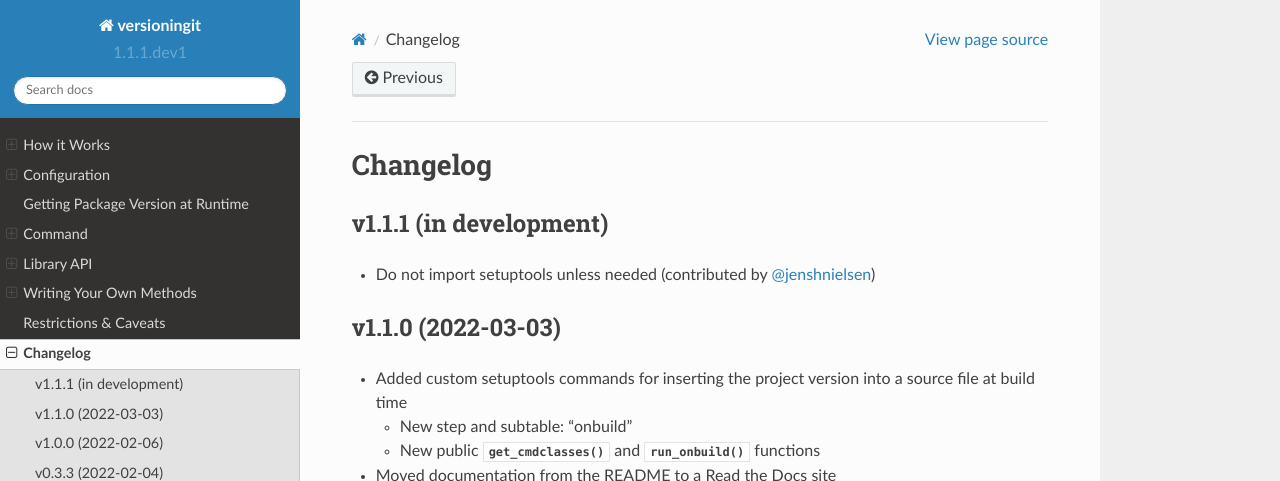
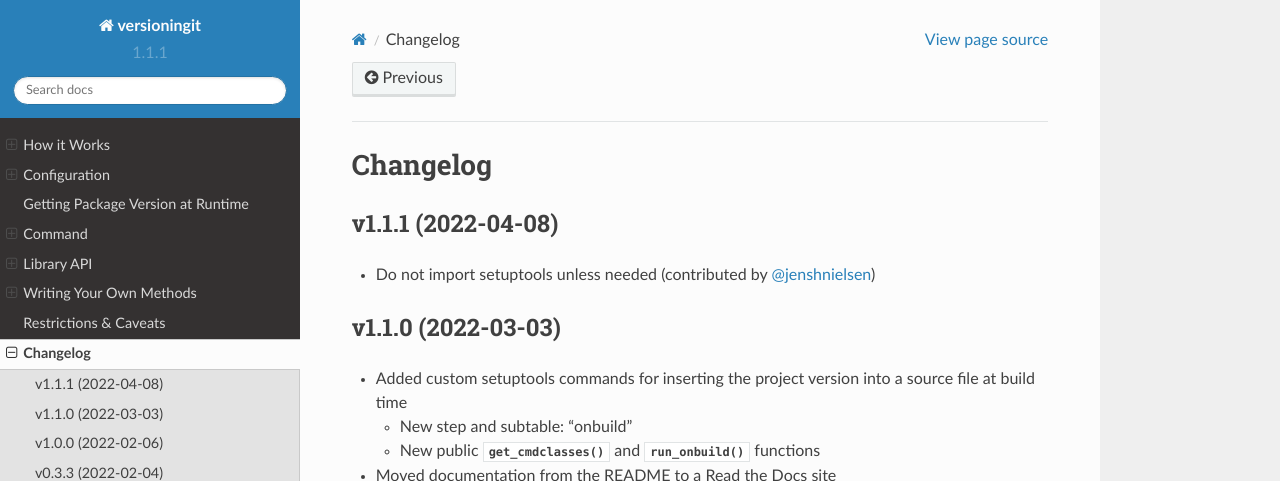
Before and after one commit to jwodder/versioningit, a Sphinx documentation site: the page built from docs/changelog.rst, in a window 1280 px wide and 900 px high. Shown: the top 481 px of the window. Built offline with Sphinx 7.4.7 and the Read the Docs theme 2.0.0, drawn with Linux system fonts in a browser that asks for light colours.

```diff
--- a/CHANGELOG.md
+++ b/CHANGELOG.md
@@ -1,5 +1,5 @@
-v1.1.1 (in development)
------------------------
+v1.1.1 (2022-04-08)
+-------------------
 - Do not import setuptools unless needed (contributed by
   [@jenshnielsen](https://github.com/jenshnielsen))
 
--- a/docs/changelog.rst
+++ b/docs/changelog.rst
@@ -3,8 +3,8 @@
 Changelog
 =========
 
-v1.1.1 (in development)
------------------------
+v1.1.1 (2022-04-08)
+-------------------
 - Do not import setuptools unless needed (contributed by `@jenshnielsen
   <https://github.com/jenshnielsen>`_)
 
--- a/src/versioningit/__init__.py
+++ b/src/versioningit/__init__.py
@@ -38,7 +38,7 @@
 <https://versioningit.rtfd.io> for more information.
 """
 
-__version__ = "1.1.1.dev1"
+__version__ = "1.1.1"
 __author__ = "John Thorvald Wodder II"
 __author_email__ = "versioningit@varonathe.org"
 __license__ = "MIT"
```
